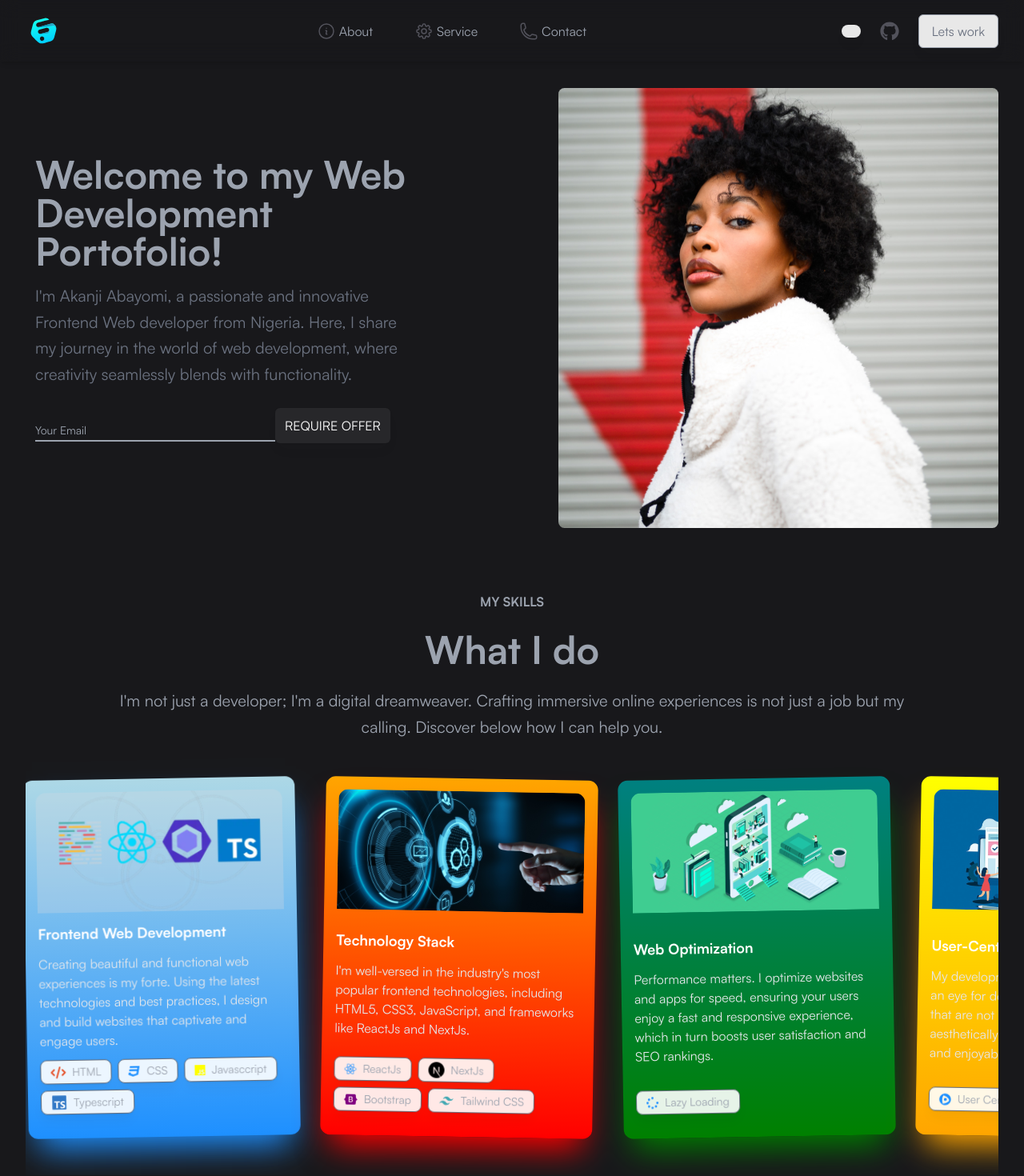
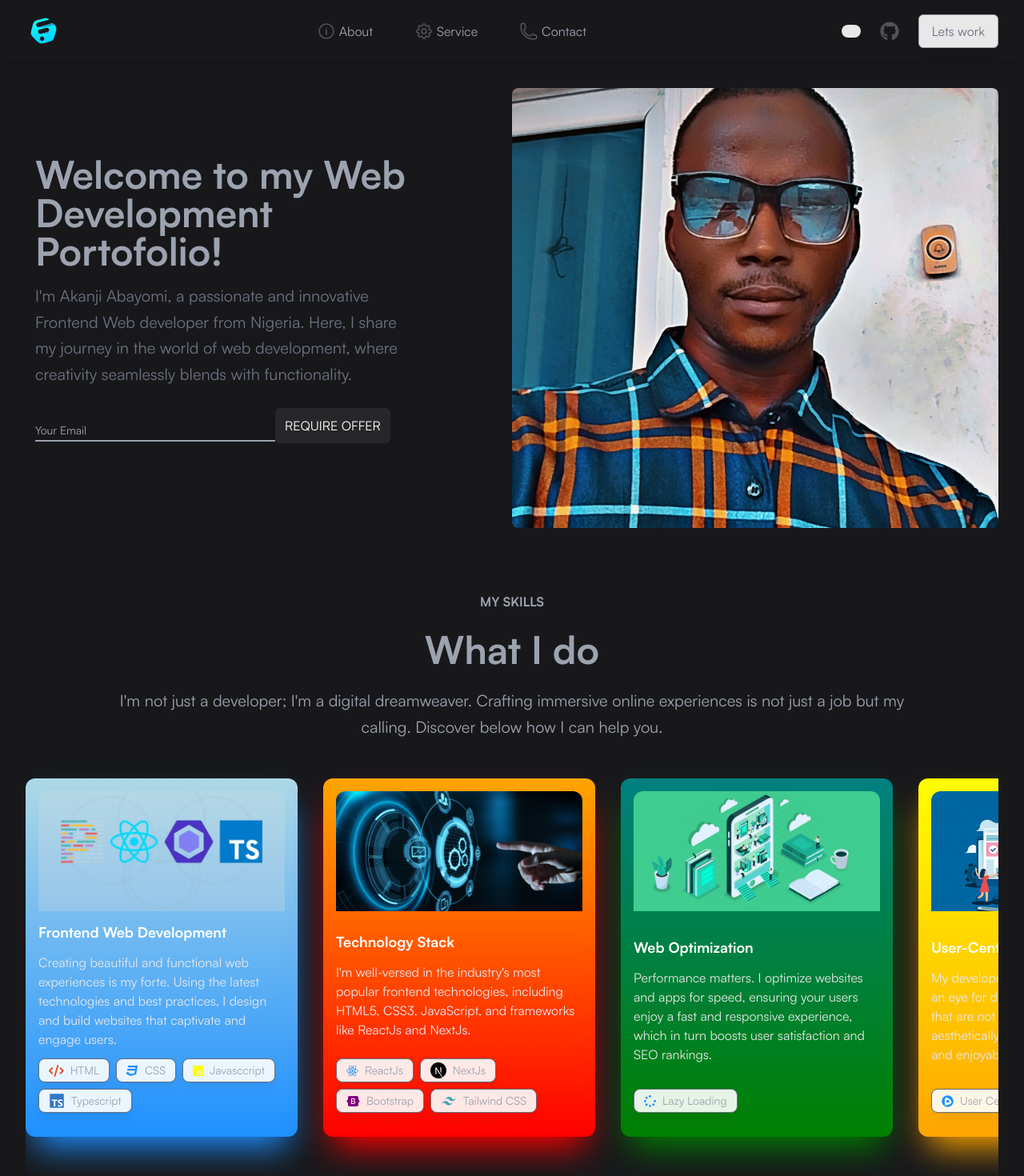
Before and after one commit to Husseincode/MyPortfolio, a Next.js app in the folder my-next-app/: page / in a window 1280 px wide. Shown: the top 1470 px of the page at 80% size. Built offline with nearby package versions, Linux system fonts and the light colour scheme.

Commit message:
`Added framer-motion library and used it for animations in various components`

```diff
--- a/my-next-app/package.json
+++ b/my-next-app/package.json
@@ -16,6 +16,7 @@
     "@heroicons/react": "^1.0.6",
     "axios": "^1.7.9",
     "clsx": "^2.1.1",
+    "framer-motion": "^12.9.7",
     "js-cookie": "^3.0.5",
     "my-next-app": "file:",
     "next": "14.2.8",
--- a/my-next-app/src/components/RainbowButton.tsx
+++ b/my-next-app/src/components/RainbowButton.tsx
@@ -3,6 +3,7 @@
 import React from 'react';
 import clsx from 'clsx';
 import { usePageContext } from '@/contexts/pageContext';
+import { motion } from 'framer-motion';
 
 interface RainbowButtonProps {
   children: React.ReactNode;
@@ -21,7 +22,9 @@ const RainbowButton = ({
 }: RainbowButtonProps) => {
   const { theme } = usePageContext();
   return (
-    <button
+    <motion.button
+      whileHover={{ scale: 1.1 }}
+      // transition={{ delay: 0.3 }}
       title={title}
       disabled={isDisabled}
       onClick={isDisabled ? undefined : onClick}
@@ -34,7 +37,7 @@ const RainbowButton = ({
         } ${className} transition duration-500 px-3 py-2`
       )}>
       {children}
-    </button>
+    </motion.button>
   );
 };
 
--- a/my-next-app/src/components/card.tsx
+++ b/my-next-app/src/components/card.tsx
@@ -1,10 +1,12 @@
 /** @format */
+'use client';
 /* eslint-disable @typescript-eslint/no-explicit-any */
 import clsx from 'clsx';
 import Image from 'next/image';
 import React, { FC, useState } from 'react';
 import Languauge from './languauge';
 import { faLink } from '@fortawesome/free-solid-svg-icons';
+import { motion } from 'framer-motion';
 
 interface CardProps {
   id?: string;
@@ -33,13 +35,17 @@ const Card: FC<CardProps> = ({
 }) => {
   const [isScaled, setIsScaled] = useState<boolean>(false);
   return (
-    <div
+    <motion.div
+      initial={{ y: 50, opacity: 0 }}
+      viewport={{ once: true }}
+      whileInView={{ y: 0, opacity: 1 }}
+      transition={{ delay: 0.3 }}
       key={id}
       ref={ref}
       title={title ? title : projectName}
       style={style}
       className={clsx(
-        `min-h-[380px] pb-[30px] min-w-full md:w-[380px] md:min-w-[340px] rounded-xl border border-gray-600 ${className} flex flex-col justify-between gap-2 bg-transparent py-2 px-4 shadow-md`
+        `min-h-[380px] shrink-0 pb-[30px] w-full md:w-[380px] md:min-w-[340px] rounded-xl border border-gray-600 ${className} flex flex-col justify-between gap-2 bg-transparent py-2 px-4 shadow-md`
       )}>
       <div className='py-2 items-center font-medium text-center border-b-[1px] border-gray-600 flex justify-between text-3xl'>
         <span>{projectName}</span>
@@ -73,7 +79,7 @@ const Card: FC<CardProps> = ({
           ))}
         </div>
       </div>
-    </div>
+    </motion.div>
   );
 };
 
--- a/my-next-app/src/components/firstsection.tsx
+++ b/my-next-app/src/components/firstsection.tsx
@@ -1,21 +1,19 @@
 /** @format */
-
+'use client';
 /* eslint-disable @typescript-eslint/no-explicit-any */
-import React, { useRef } from 'react';
+import React from 'react';
 import clsx from 'clsx';
 import { usePageContext } from '@/contexts/pageContext';
 import RainbowButton from '@/components/RainbowButton';
 import Image from 'next/image';
-import sampleImage from '@/assets/svgs/sampleImage.svg';
+import sampleImage from '@/assets/images/hussein.jpg';
 import { toast } from 'react-hot-toast';
 import { isValidEmail } from '@/app/test/emailValidity';
-import { useVisibility } from '@/lib/utils/ref';
 import '@/styles/styles.css';
+import { motion } from 'framer-motion';
 
 const FirstsectionComponent = () => {
   const { email, setEmail } = usePageContext();
-  const getRef = useRef<HTMLDivElement | null>(null);
-  const isVisible = useVisibility(getRef);
 
   const handleEmail = (e: { target: { value: string } }) => {
     setEmail(e.target.value);
@@ -49,11 +47,12 @@ const FirstsectionComponent = () => {
         `w-full flex justify-center pt-[70px] md:pt-[100px] lg:pt-[110px] md:px-8 px-6`
       )}>
       <div className='md:w-[1440px] w-full flex flex-col-reverse lg:flex-row lg:justify-between overflow-hidden'>
-        <div
-          ref={getRef}
-          className={`h-[inherit] w-full lg:w-[500px] flex flex-col gap-4 py-3 lg:p-3 md:justify-center ${
-            isVisible && 'slide-from-left'
-          }`}>
+        <motion.div
+          initial={{ x: 50, opacity: 0 }}
+          viewport={{ once: true }}
+          whileInView={{ x: 0, opacity: 1 }}
+          transition={{ delay: 0.3 }}
+          className={`h-[inherit] w-full lg:w-[500px] flex flex-col gap-4 py-3 lg:p-3 md:justify-center `}>
           <h1
             className={clsx(
               `lg:text-5xl text-4xl block leading-tight font-bold slide-from-top`
@@ -98,14 +97,14 @@ const FirstsectionComponent = () => {
               {'Require Offer'.toUpperCase()}
             </RainbowButton>
           </form>
-        </div>
+        </motion.div>
         <div className='lg:flex lg:justify-end lg:items-end lg:h-[inherit] w-full md:full lg:w-1/2 mt-6 md:mt-0 slide-from-right'>
           <Image
             src={sampleImage}
             alt=''
             width={270}
             height={170}
-            className='w-full lg:w-fit lg:h-[550px]'
+            className='w-full lg:h-[550px] object-contain lg:object-cover lg:rounded-lg rounded-md shadow-md shadow-zinc-800/5 ring-1 ring-zinc-900/5 backdrop-blur transition cursor-pointer overflow-hidden'
           />
         </div>
       </div>
--- a/my-next-app/src/components/footer.tsx
+++ b/my-next-app/src/components/footer.tsx
@@ -2,25 +2,23 @@
 /* eslint-disable @typescript-eslint/no-explicit-any */
 
 'use client';
-import React, { useRef } from 'react';
+import React from 'react';
 import clsx from 'clsx';
 import { FaFacebook, FaGithub, FaWhatsapp } from 'react-icons/fa';
 import twitterIcon from '@/assets/svgs/twitter-svgrepo-com.svg';
 import '@/styles/styles.css';
 import Image from 'next/image';
-import { useVisibility } from '@/lib/utils/ref';
+import { motion } from 'framer-motion';
 
 const FooterComponent = () => {
-  const getRef = useRef<HTMLDivElement | null>(null);
-  const isVisible = useVisibility(getRef);
-
   return (
-    <footer
-      ref={getRef}
+    <motion.footer
+      initial={{ x: 50, opacity: 0 }}
+      viewport={{ once: true }}
+      whileInView={{ x: 0, opacity: 1 }}
+      transition={{ delay: 0.3 }}
       className={clsx(
-        `w-full flex flex-col justify-center items-center mt-[10px] lg:mt-[20px] md:px-8 pt-4 py-4 pb-10 overflow-hidden ${
-          isVisible && 'slide-from-left'
-        }`
+        `w-full flex flex-col justify-center items-center mt-[10px] lg:mt-[20px] md:px-8 pt-4 py-4 pb-10 overflow-hidden`
       )}>
       <section className='container flex flex-col-reverse md:flex-row md:justify-between justify-center items-center gap-4 md:gap-0'>
         <span className='text-sm'>
@@ -61,7 +59,7 @@ const FooterComponent = () => {
           />
         </div>
       </section>
-    </footer>
+    </motion.footer>
   );
 };
 
--- a/my-next-app/src/components/projects.tsx
+++ b/my-next-app/src/components/projects.tsx
@@ -3,16 +3,22 @@ import { project_data } from '@/data/project';
 import clsx from 'clsx';
 import React from 'react';
 import Card from './card';
+import { motion } from 'framer-motion';
 
 export const Projects = () => {
   return (
     <section
       className={clsx(`w-full flex justify-center pt-[50px] md:px-8 px-4`)}>
       <div className='md:w-[1440px] w-full flex flex-col justify-center items-center overflow-hidden gap-[50px]'>
-        <h2 className='font-semibold border-b-[3px] border-blue-500 pb-1 md:text-5xl text-4xl slide-from-left text-center'>
+        <motion.h2
+          initial={{ y: 50, opacity: 0 }}
+          viewport={{ once: true }}
+          whileInView={{ y: 0, opacity: 1 }}
+          transition={{ delay: 0.3 }}
+          className='font-semibold border-b-[3px] border-blue-500 pb-1 md:text-5xl text-4xl slide-from-left text-center'>
           Projects
-        </h2>
-        <div className='flex flex-col gap-[30px] md:flex-row'>
+        </motion.h2>
+        <div className='flex gap-[30px] flex-row overflow-x-auto w-full'>
           {project_data.map((item, idx: number) => (
             <Card
               key={idx}
--- a/my-next-app/src/components/skillssection.tsx
+++ b/my-next-app/src/components/skillssection.tsx
@@ -1,22 +1,18 @@
 /** @format */
 /* eslint-disable @typescript-eslint/no-explicit-any */
+'use client';
 import { usePageContext } from '@/contexts/pageContext';
 import { skillsData } from '@/data/data';
 import clsx from 'clsx';
 import Image from 'next/image';
-import React, { useRef } from 'react';
+import React from 'react';
 import '@/styles/styles.css';
-import { useVisibility } from '@/lib/utils/ref';
 import Languauge from './languauge';
 //import axios from 'axios';
+import { motion } from 'framer-motion';
 
 const SkillsSectionComponent = () => {
-  const getRef = useRef<HTMLDivElement | null>(null);
   const { theme } = usePageContext();
-  const textRef = useRef<HTMLDivElement | null>(null);
-
-  const isVisible = useVisibility(getRef);
-  const isSecondSectionTextVisible = useVisibility(textRef);
 
   // const fetchVercelProjects = async () => {
   //   const API_TOKEN = process.env.VERCEL_API_TOKEN; // Replace with your actual Vercel API token
@@ -53,11 +49,12 @@ const SkillsSectionComponent = () => {
       className={clsx(
         `w-full flex flex-col justify-center items-center mt-[10px] lg:mt-[80px] md:px-8 px-4 overflow-hidden`
       )}>
-      <div
-        ref={textRef}
-        className={`md:w-[1440px] w-full flex flex-col items-center justify-center gap-6 lg:w-10/12 ${
-          isSecondSectionTextVisible && 'slide-from-left'
-        }`}>
+      <motion.div
+        initial={{ x: 50, opacity: 0 }}
+        viewport={{ once: true }}
+        whileInView={{ x: 0, opacity: 1 }}
+        transition={{ delay: 0.3 }}
+        className={`md:w-[1440px] w-full flex flex-col items-center justify-center gap-6 lg:w-10/12`}>
         <p className='font-bold text-base slide-from-right'>
           {'My Skills'.toUpperCase()}
         </p>
@@ -69,14 +66,18 @@ const SkillsSectionComponent = () => {
           Crafting immersive online experiences is not just a job but my
           calling. Discover below how I can help you.
         </p>
-      </div>
+      </motion.div>
       <section
         className={`container flex flex-row gap-8 py-12 scrollbar-container overflow-x-scroll min-w-[100%] overflow-hidden`}>
         {skillsData.map((card, idx: number) => {
           const { id, role, details, image, langs, color } = card;
           const shadow = color[1];
           return (
-            <div
+            <motion.div
+              initial={{ y: 50, opacity: 0 }}
+              viewport={{ once: true }}
+              whileInView={{ y: 0, opacity: 1 }}
+              transition={{ delay: 0.3 }}
               key={id}
               // ref={getRef}
               style={{
@@ -85,8 +86,8 @@ const SkillsSectionComponent = () => {
               }}
               className={clsx(
                 `min-h-[380px] pb-[30px] min-w-full md:w-[380px] md:min-w-[340px] rounded-xl ${
-                  isVisible && 'slide-from-right'
-                } ${theme === 'dark' ? 'border-gray-600' : ''} ${
+                  theme === 'dark' ? 'border-gray-600' : ''
+                } ${
                   idx % 2 === 0
                     ? 'md:transform md:-rotate-[1deg]'
                     : 'md:transform md:rotate-[1deg]'
@@ -119,7 +120,7 @@ const SkillsSectionComponent = () => {
                   />
                 ))}
               </div>
-            </div>
+            </motion.div>
           );
         })}
       </section>
--- a/my-next-app/src/lib/utils/ref.tsx
+++ b/my-next-app/src/lib/utils/ref.tsx
@@ -1,19 +1,20 @@
 /** @format */
+/* eslint-disable @typescript-eslint/no-unused-vars */
 
 //import React from 'react'
 
 import React, { useEffect, useState } from 'react';
 
-export const useVisibility = (
-  ref: React.RefObject<
+type refTypes = React.RefObject<
   | HTMLDivElement
   | HTMLSpanElement
   | HTMLElement
   | HTMLHeadingElement
   | HTMLButtonElement
   | HTMLLabelElement
-  >
-) => {
+>;
+
+export const useVisibility = (ref: refTypes, once?: boolean) => {
   const [isSectionShown, setIsSectionShown] = useState<boolean>(false);
 
   const makeSectionVisible = () => {
```
Also changed, not shown: my-next-app/src/components/header.tsx (+0 -14 lines), my-next-app/src/assets/images/hussein.jpg (added), 1 other file (tests, documents, lock files or other folders). Lines whose indentation alone changed are shown as unchanged.
